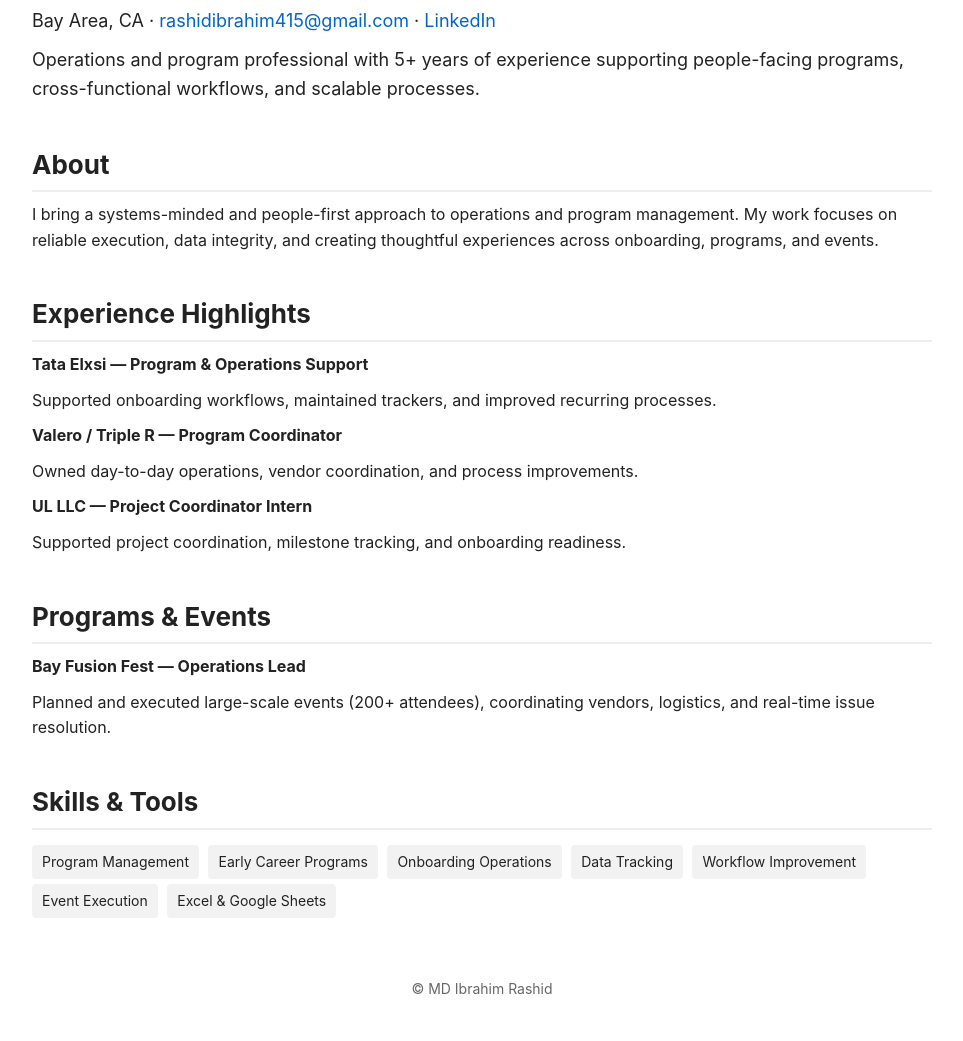
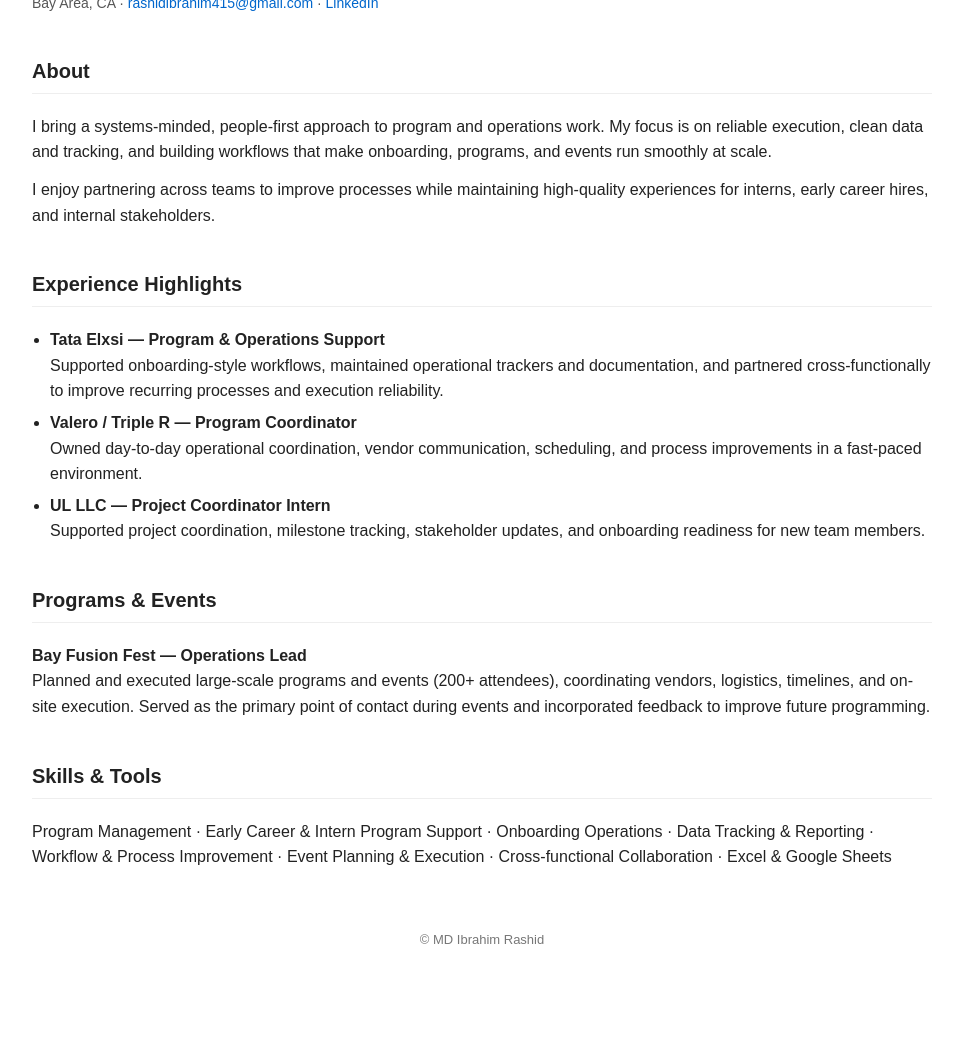
Before and after one commit to Ibrahim0415/Ibrahim0415.github.io, a plain HTML site: page index.html in a window 1280 px wide. Shown: the part 169-1210 px from the top of the page, without its empty margins (158-1121 px from the left). After the commit the page ends 1160 px from the top, so only its background shows below. Drawn offline with Linux system fonts and the light colour scheme.

Commit message:
Update index.html

```diff
--- a/index.html
+++ b/index.html
@@ -2,39 +2,51 @@
 <html lang="en">
 <head>
   <meta charset="UTF-8" />
-  <meta name="viewport" content="width=device-width, initial-scale=1.0" />
+  <meta name="viewport" content="width=device-width, initial-scale=1.0"/>
   <title>MD Ibrahim Rashid | Program Operations</title>
   <style>
     body {
-      font-family: -apple-system, BlinkMacSystemFont, "Segoe UI", Roboto, Arial, sans-serif;
+      font-family: Arial, Helvetica, sans-serif;
+      background-color: #ffffff;
+      color: #222;
       margin: 0;
       padding: 0;
-      background: #ffffff;
-      color: #222;
       line-height: 1.6;
     }
     .container {
       max-width: 900px;
-      margin: auto;
+      margin: 0 auto;
       padding: 40px 20px;
     }
-    h1, h2, h3 {
-      margin-bottom: 10px;
-    }
     h1 {
-      font-size: 36px;
+      font-size: 32px;
+      margin-bottom: 5px;
     }
     h2 {
+      font-size: 18px;
+      font-weight: normal;
+      color: #555;
+      margin-top: 0;
+    }
+    h3 {
       margin-top: 40px;
-      font-size: 26px;
-      border-bottom: 2px solid #eee;
-      padding-bottom: 5px;
+      font-size: 20px;
+      border-bottom: 1px solid #eee;
+      padding-bottom: 6px;
     }
     p {
-      margin: 10px 0;
+      margin: 12px 0;
     }
-    .hero p {
-      font-size: 18px;
+    ul {
+      padding-left: 18px;
+    }
+    li {
+      margin-bottom: 6px;
+    }
+    .meta {
+      margin-top: 10px;
+      font-size: 14px;
+      color: #555;
     }
     a {
       color: #0066cc;
@@ -43,76 +55,82 @@
     a:hover {
       text-decoration: underline;
     }
-    .tags span {
-      display: inline-block;
-      background: #f2f2f2;
-      padding: 6px 10px;
-      margin: 5px 5px 0 0;
-      border-radius: 4px;
-      font-size: 14px;
-    }
-    footer {
+    .footer {
       margin-top: 60px;
+      font-size: 13px;
+      color: #777;
       text-align: center;
-      font-size: 14px;
-      color: #666;
     }
   </style>
 </head>
+
 <body>
   <div class="container">
-    <section class="hero">
+
     <h1>MD IBRAHIM RASHID</h1>
-      <p><strong>Program Operations | Early Career & People Programs | Business Operations</strong></p>
-      <p>
+    <h2>Program Operations | Early Career & People Programs | Business Operations</h2>
+
+    <p class="meta">
       Bay Area, CA ·
       <a href="mailto:rashidibrahim415@gmail.com">rashidibrahim415@gmail.com</a> ·
       <a href="https://www.linkedin.com/in/md-ibrahim-rashid-449927106/" target="_blank">LinkedIn</a>
     </p>
+
+    <!-- OPTIONAL PHOTO SECTION (enable later if desired)
+    <img src="yourphoto.jpg" alt="MD Ibrahim Rashid" style="width:140px;border-radius:8px;margin-top:20px;">
+    -->
+
+    <h3>About</h3>
     <p>
-        Operations and program professional with 5+ years of experience supporting people-facing programs,
-        cross-functional workflows, and scalable processes.
+      I bring a systems-minded, people-first approach to program and operations work.
+      My focus is on reliable execution, clean data and tracking, and building workflows
+      that make onboarding, programs, and events run smoothly at scale.
     </p>
-    </section>
-
-    <h2>About</h2>
     <p>
-      I bring a systems-minded and people-first approach to operations and program management.
-      My work focuses on reliable execution, data integrity, and creating thoughtful experiences
-      across onboarding, programs, and events.
+      I enjoy partnering across teams to improve processes while maintaining high-quality
+      experiences for interns, early career hires, and internal stakeholders.
     </p>
 
-    <h2>Experience Highlights</h2>
-    <p><strong>Tata Elxsi — Program & Operations Support</strong></p>
-    <p>Supported onboarding workflows, maintained trackers, and improved recurring processes.</p>
+    <h3>Experience Highlights</h3>
+    <ul>
+      <li>
+        <strong>Tata Elxsi — Program & Operations Support</strong><br/>
+        Supported onboarding-style workflows, maintained operational trackers and documentation,
+        and partnered cross-functionally to improve recurring processes and execution reliability.
+      </li>
+      <li>
+        <strong>Valero / Triple R — Program Coordinator</strong><br/>
+        Owned day-to-day operational coordination, vendor communication, scheduling,
+        and process improvements in a fast-paced environment.
+      </li>
+      <li>
+        <strong>UL LLC — Project Coordinator Intern</strong><br/>
+        Supported project coordination, milestone tracking, stakeholder updates,
+        and onboarding readiness for new team members.
+      </li>
+    </ul>
 
-    <p><strong>Valero / Triple R — Program Coordinator</strong></p>
-    <p>Owned day-to-day operations, vendor coordination, and process improvements.</p>
-
-    <p><strong>UL LLC — Project Coordinator Intern</strong></p>
-    <p>Supported project coordination, milestone tracking, and onboarding readiness.</p>
-
-    <h2>Programs & Events</h2>
-    <p><strong>Bay Fusion Fest — Operations Lead</strong></p>
+    <h3>Programs & Events</h3>
     <p>
-      Planned and executed large-scale events (200+ attendees), coordinating vendors,
-      logistics, and real-time issue resolution.
+      <strong>Bay Fusion Fest — Operations Lead</strong><br/>
+      Planned and executed large-scale programs and events (200+ attendees),
+      coordinating vendors, logistics, timelines, and on-site execution.
+      Served as the primary point of contact during events and incorporated feedback
+      to improve future programming.
     </p>
 
-    <h2>Skills & Tools</h2>
-    <div class="tags">
-      <span>Program Management</span>
-      <span>Early Career Programs</span>
-      <span>Onboarding Operations</span>
-      <span>Data Tracking</span>
-      <span>Workflow Improvement</span>
-      <span>Event Execution</span>
-      <span>Excel & Google Sheets</span>
+    <h3>Skills & Tools</h3>
+    <p>
+      Program Management · Early Career & Intern Program Support · Onboarding Operations ·
+      Data Tracking & Reporting · Workflow & Process Improvement ·
+      Event Planning & Execution · Cross-functional Collaboration ·
+      Excel & Google Sheets
+    </p>
+
+    <div class="footer">
+      © MD Ibrahim Rashid
     </div>
 
-    <footer>
-      © MD Ibrahim Rashid
-    </footer>
   </div>
 </body>
 </html>
```
Lines whose indentation alone changed are shown as unchanged.
